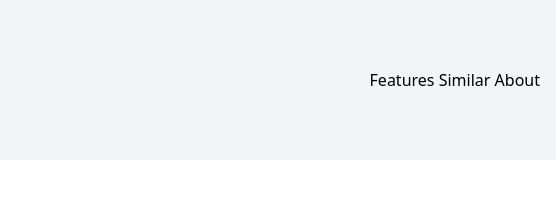
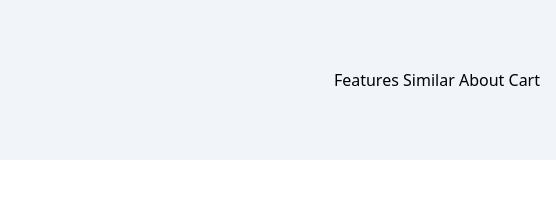
Before and after one commit to FDufBos/desk-light, a website built with Parcel: page src/index.html in a window 1280 px wide. Shown: the full height of the page, 724-1280 px from the left. Built offline with nearby package versions, Linux system fonts and the light colour scheme.

Commit message:
index.html

```diff
--- a/src/index.html
+++ b/src/index.html
@@ -15,6 +15,7 @@
       <a href="#">Features</a>
       <a href="#">Similar</a>
       <a href="#">About</a>
+      <a href="#">Cart</a>
     </nav>
 </header>
 </body>
```
Also changed, not shown: dist/index.html.
